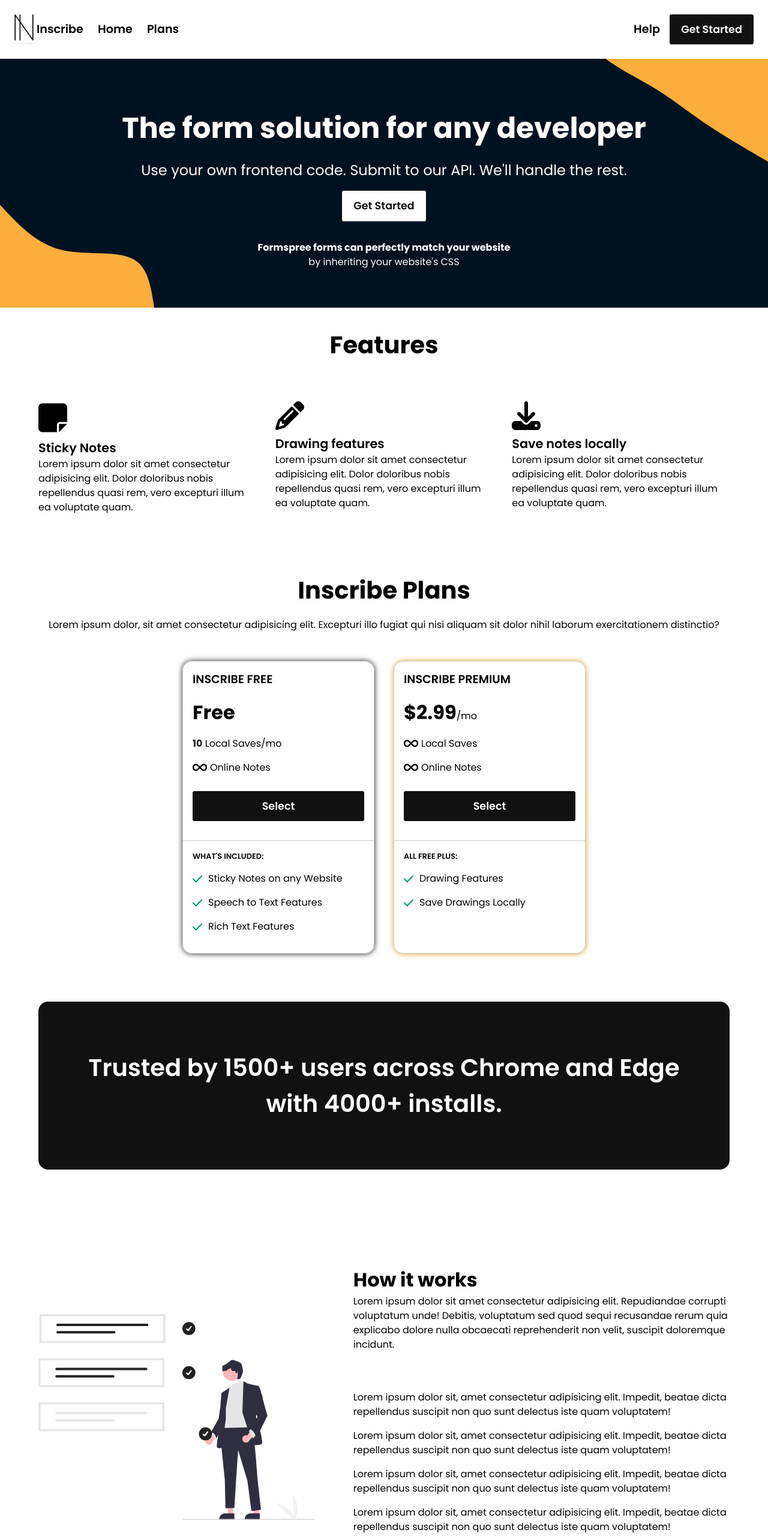
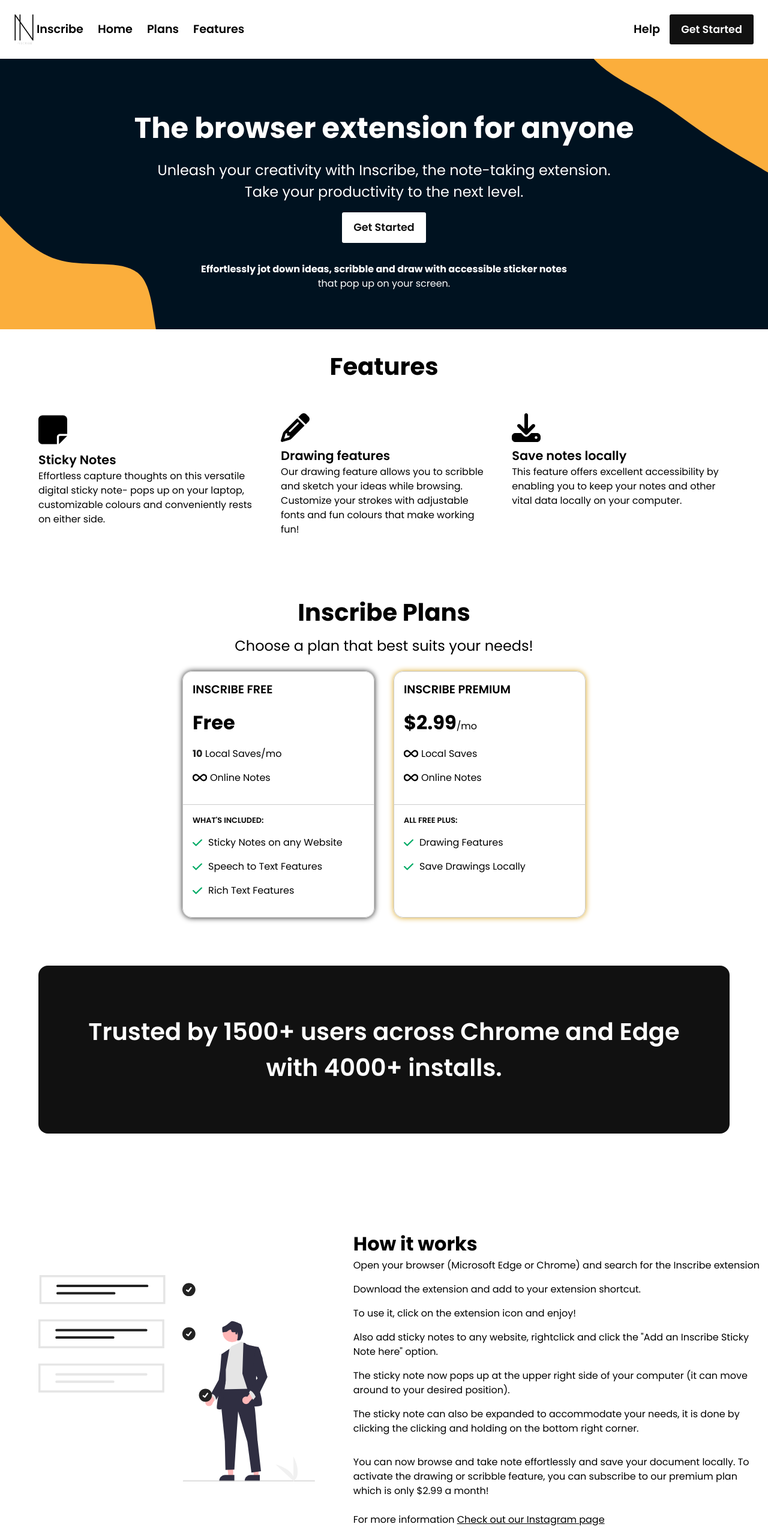
Before and after one commit to mofopeadegoke/Inscribe-Website, a React (Create React App) app in the folder react-app/: page /home in a window 1280 px wide. Shown: the top 2566 px of the page at 60% size. Built offline with nearby package versions, Linux system fonts and the light colour scheme.

Commit message:
Logic of website done

```diff
--- a/react-app/src/App.css
+++ b/react-app/src/App.css
@@ -16,3 +16,8 @@
   max-width: 1500px;
   margin-inline: auto;
 }
+a {
+  color: #000;
+  text-decoration: none;
+  scroll-behavior: smooth;
+}
--- a/react-app/src/components/button.jsx
+++ b/react-app/src/components/button.jsx
@@ -2,7 +2,9 @@
 export default function Button(props) {
     return (
         <>
-            <button className={props.className}>{props.value}</button>
+            <a href={props.url} target="_blank">
+                <button className={props.className}>{props.value}</button>
+            </a>
         </>
     )
 }
--- a/react-app/src/components/nav.jsx
+++ b/react-app/src/components/nav.jsx
@@ -4,7 +4,7 @@
 import Button from "./button";
 import bars from "../images/bars.svg";
 import { useEffect } from "react";
-export default function Navbar() {
+export default function Navbar(props) {
     useEffect(() => {
         const desktopEls = document.querySelectorAll(".onDesktop");
         const mobileEls = document.querySelectorAll(".onMobile");
@@ -46,21 +46,40 @@
             <nav className="navbar">
                 <ul className="left-side">
                     <li className="imgLi"><img src={Logo} alt="The color-inverted form of the Inscribe Logo" /> <span>Inscribe</span></li>
-                    <li className="onDesktop">Home</li>
-                    <li className="onDesktop">Plans</li>
+                    <li className="onDesktop">
+                        <a href="#home">Home</a>
+                    </li>
+                    <li className="onDesktop">
+                        <a href="#plans">Plans</a>
+                    </li>
+                    <li className="onDesktop">
+                        <a href="#features">Features</a>
+                    </li>
                 </ul>
                 <ul className="right-side">
-                    <li className="onDesktop">Help</li>
-                    <li className="onDesktop"><Button className="sc-btn inv-sc-btn" value="Get Started"/></li>
+                    <li className="onDesktop">
+                        <a href="#help">Help</a>
+                    </li>
+                    <li className="onDesktop">
+                        <Button className="sc-btn inv-sc-btn" value="Get Started" url={props.url}/>
+                    </li>
                     <img src={bars} alt="Three black horizontal bars" className="onMobile bar"/>
                 </ul>
             </nav>
             <div className="links">
                 <ul>
-                    <li><a href="#">Home</a></li>
-                    <li><a href="#">Plans</a></li>
-                    <li><a href="#">Help</a></li>
-                    <li><a href="#">Get Started</a></li>
+                    <li>
+                        <a href="#home">Home</a>
+                    </li>
+                    <li>
+                        <a href="#plans">Plans</a>
+                    </li>
+                    <li>
+                        <a href="#help">Help</a>
+                    </li>
+                    <li>
+                        <a href="#">Get Started</a>
+                    </li>
                 </ul>
             </div>
         </>
--- a/react-app/src/pages/home.jsx
+++ b/react-app/src/pages/home.jsx
@@ -1,15 +1,14 @@
-import Navbar from "../components/nav"
+import Navbar from "../components/nav";
 import "../styles/home.css";
 import "../styles/responsive.css";
-import { useEffect } from "react";
+import { useEffect, useState } from "react";
 import Button from "../components/button";
 import stickyNote from "../images/note-sticky.svg";
 import pencil from "../images/pencil.svg";
 import download from "../images/download.svg";
 import infinity from "../images/infinity.svg";
-import check from "../images/check.svg"
-import checkingBoxes from "../images/checkingBoxes.svg";
-import completed from "../images/prjcom.svg"
+import check from "../images/check.svg";
+import completed from "../images/prjcom.svg";
 import Logo from "../images/logoNoBgNPad.png";
 import facebook from "../images/facebookGray.svg";
 import instagram from "../images/instagramGray.svg";
@@ -19,81 +18,178 @@
 import "aos/dist/aos.css";
 
 export default function Home() {
+  const [browserLink, setBrowserLink] = useState("unknown");
+
   useEffect(() => {
-        Aos.init({duration: 1000});
-    }, [])
+    let link,
+      userAgent = navigator.userAgent;
+    if (
+      userAgent.indexOf("Edge") !== -1 ||
+      userAgent.indexOf("MSIE") !== -1 ||
+      userAgent.indexOf("Trident/") !== -1 ||
+      userAgent.indexOf("Edg") !== -1
+    ) {
+      link =
+        "https://microsoftedge.microsoft.com/addons/detail/inscribe/gcobiohplbeljjficipnjpdbpkldkiih";
+    } else {
+      link =
+        "https://chromewebstore.google.com/detail/inscribe/panlmlmoepjbhjdbhpdpgagehojejoio";
+    }
+    setBrowserLink(link);
+    Aos.init({ duration: 1000 });
+  }, []);
   return (
     <>
-            <Navbar />
+      <Navbar url={browserLink} />
       <section>
-                <article className="introSection">
+        <article className="introSection" id="home">
           <article className="content">
-                        <h1 data-aos="fade-down">The form solution for any developer</h1>
-                        <p data-aos="fade-up">Use your own frontend code. Submit to our API. We'll handle the rest.</p>
+            <h1 data-aos="fade-down">The browser extension for anyone</h1>
+            <p data-aos="fade-up">
+              Unleash your creativity with Inscribe, the note-taking extension.{" "}
+              <br /> Take your productivity to the next level.
+            </p>
             <article data-aos="fade-left">
-                            <Button className="sc-btn nrm-sc-btn" value="Get Started"/>
+              <Button
+                className="sc-btn nrm-sc-btn"
+                value="Get Started"
+                url={browserLink}
+              />
             </article>
             <article className="psSection" data-aos="fade-up">
-                            <b>Formspree forms can perfectly match your website</b>
-                            <p>by inheriting your website's CSS</p>
+              <b>
+                Effortlessly jot down ideas, scribble and draw with accessible
+                sticker notes{" "}
+              </b>
+              <p>that pop up on your screen.</p>
             </article>
           </article>
         </article>
       </section>
-            <article className="features">
+      <article className="features" id="features">
         <h2>Features</h2>
         <article className="featuresContainer">
-                    <article className="feature" data-aos={(window.innerWidth <= 1000) ? "fade-right" : "fade-up"}>
+          <article
+            className="feature"
+            data-aos={window.innerWidth <= 1000 ? "fade-right" : "fade-up"}
+          >
             <img src={stickyNote} alt="A sticky note icon" />
             <p className="feahead">Sticky Notes</p>
-                        <p>Lorem ipsum dolor sit amet consectetur adipisicing elit. Dolor doloribus nobis repellendus quasi rem, vero excepturi illum ea voluptate quam.</p>
+            <p>
+              Effortless capture thoughts on this versatile digital sticky note-
+              pops up on your laptop, customizable colours and conveniently
+              rests on either side.{" "}
+            </p>
           </article>
-                    <article className="feature" data-aos={(window.innerWidth <= 1000) ? "fade-left" : "fade-up"}>
+          <article
+            className="feature"
+            data-aos={window.innerWidth <= 1000 ? "fade-left" : "fade-up"}
+          >
             <img src={pencil} alt="A pencil icon" />
             <p className="feahead">Drawing features</p>
-                        <p>Lorem ipsum dolor sit amet consectetur adipisicing elit. Dolor doloribus nobis repellendus quasi rem, vero excepturi illum ea voluptate quam.</p>
+            <p>
+              Our drawing feature allows you to scribble and sketch your ideas
+              while browsing. Customize your strokes with adjustable fonts and
+              fun colours that make working fun!
+            </p>
           </article>
-                    <article className="feature" data-aos={(window.innerWidth <= 1000) ? "fade-right" : "fade-up"}>
+          <article
+            className="feature"
+            data-aos={window.innerWidth <= 1000 ? "fade-right" : "fade-up"}
+          >
             <img src={download} alt="A download icon" />
-                        <p className="feahead" role="heading" aria-roledescription="heading">Save notes locally</p>
-                        <p>Lorem ipsum dolor sit amet consectetur adipisicing elit. Dolor doloribus nobis repellendus quasi rem, vero excepturi illum ea voluptate quam.</p>
+            <p
+              className="feahead"
+              role="heading"
+              aria-roledescription="heading"
+            >
+              Save notes locally
+            </p>
+            <p>
+              This feature offers excellent accessibility by enabling you to
+              keep your notes and other vital data locally on your computer.
+            </p>
           </article>
         </article>
       </article>
-            <article className="plans" data-aos="fade-up">
+      <article className="plans" data-aos="fade-up" id="plans">
         <h2>Inscribe Plans</h2>
-                <p>Lorem ipsum dolor, sit amet consectetur adipisicing elit. Excepturi illo fugiat qui nisi aliquam sit dolor nihil laborum exercitationem distinctio?</p>
+        <p>Choose a plan that best suits your needs! </p>
         <article className="plan-details">
-                    <article className="freePlan" data-aos={(window.innerWidth <= 1000) ? "fade-up" : "fade-right"}>
+          <article
+            className="freePlan"
+            data-aos={window.innerWidth <= 1000 ? "fade-up" : "fade-right"}
+          >
             <article className="priceSection">
-                            <p role="heading" aria-roledescription="heading">Inscribe Free</p>
-                            <p><span className="lg">Free</span></p>
-                            <p><span className="highlight">10</span> Local Saves/mo</p>
-                            <p className="row"><img src={infinity} alt="The infinity symbol" /> Online Notes</p>
-                            <Button className="inv-sc-btn sc-btn" value="Select"/>
+              <p role="heading" aria-roledescription="heading">
+                Inscribe Free
+              </p>
+              <p>
+                <span className="lg">Free</span>
+              </p>
+              <p>
+                <span className="highlight">10</span> Local Saves/mo
+              </p>
+              <p className="row">
+                <img src={infinity} alt="The infinity symbol" /> Online Notes
+              </p>
             </article>
             <article className="whatsIncluded">
-                            <p role="heading" aria-roledescription="heading">WHAT'S INCLUDED: </p>
+              <p role="heading" aria-roledescription="heading">
+                WHAT'S INCLUDED:{" "}
+              </p>
               <ul>
-                                <li> <img src={check} alt="A green check symbol" />Sticky Notes on any Website</li>
-                                <li> <img src={check} alt="A green check symbol" />Speech to Text Features</li>
-                                <li> <img src={check} alt="A green check symbol" />Rich Text Features</li>
+                <li>
+                  {" "}
+                  <img src={check} alt="A green check symbol" />
+                  Sticky Notes on any Website
+                </li>
+                <li>
+                  {" "}
+                  <img src={check} alt="A green check symbol" />
+                  Speech to Text Features
+                </li>
+                <li>
+                  {" "}
+                  <img src={check} alt="A green check symbol" />
+                  Rich Text Features
+                </li>
               </ul>
             </article>
           </article>
-                    <article className="premiumPlan" data-aos={(window.innerWidth <= 1000) ? "fade-up" : "fade-left"}>
+          <article
+            className="premiumPlan"
+            data-aos={window.innerWidth <= 1000 ? "fade-up" : "fade-left"}
+          >
             <article className="priceSection">
-                            <p role="heading" aria-roledescription="heading">Inscribe Premium</p>
-                            <p><span className="lg">$2.99</span>/mo</p>
-                            <p className="row"><img src={infinity} alt="The infinity symbol" /> Local Saves</p>
-                            <p className="row"><img src={infinity} alt="The infinity symbol" /> Online Notes</p>
-                            <Button className="inv-sc-btn sc-btn" value="Select"/>
+              <p role="heading" aria-roledescription="heading">
+                Inscribe Premium
+              </p>
+              <p>
+                <span className="lg">$2.99</span>/mo
+              </p>
+              <p className="row">
+                <img src={infinity} alt="The infinity symbol" /> Local Saves
+              </p>
+              <p className="row">
+                <img src={infinity} alt="The infinity symbol" /> Online Notes
+              </p>
             </article>
             <article className="whatsIncluded">
-                            <p role="heading" aria-roledescription="heading">ALL FREE PLUS: </p>
+              <p role="heading" aria-roledescription="heading">
+                ALL FREE PLUS:{" "}
+              </p>
               <ul>
-                                <li> <img src={check} alt="A green check symbol" />Drawing Features</li>
-                                <li> <img src={check} alt="A green check symbol" />Save Drawings Locally</li>
+                <li>
+                  {" "}
+                  <img src={check} alt="A green check symbol" />
+                  Drawing Features
+                </li>
+                <li>
+                  {" "}
+                  <img src={check} alt="A green check symbol" />
+                  Save Drawings Locally
+                </li>
               </ul>
             </article>
           </article>
@@ -101,36 +197,78 @@
       </article>
       <article className="trustedSection" data-aos="flip-left">
         <article className="container">
-                    <p>Trusted by 1500+ users across Chrome and Edge with 4000+ installs.</p>
+          <p>
+            Trusted by 1500+ users across Chrome and Edge with 4000+ installs.
+          </p>
         </article>
       </article>
-            <article className="howItWorks">
-                <img src={completed} alt="An illustraions of a person chechong boxes" data-aos="fade-right"/>
+      <article className="howItWorks" id="how">
+        <img
+          src={completed}
+          alt="An illustraions of a person chechong boxes"
+          data-aos="fade-right"
+        />
         <article className="content" data-aos="fade-left">
           <h2>How it works</h2>
-                    <p>Lorem ipsum dolor sit amet consectetur adipisicing elit. Repudiandae corrupti voluptatum unde! Debitis, voluptatum sed quod sequi recusandae rerum quia explicabo dolore nulla obcaecati reprehenderit non velit, suscipit doloremque incidunt.</p>
           <ul>
-                        <li>Lorem ipsum dolor sit, amet consectetur adipisicing elit. Impedit, beatae dicta repellendus suscipit non quo sunt delectus iste quam voluptatem!</li>
-                        <li>Lorem ipsum dolor sit, amet consectetur adipisicing elit. Impedit, beatae dicta repellendus suscipit non quo sunt delectus iste quam voluptatem!</li>
-                        <li>Lorem ipsum dolor sit, amet consectetur adipisicing elit. Impedit, beatae dicta repellendus suscipit non quo sunt delectus iste quam voluptatem!</li>
-                        <li>Lorem ipsum dolor sit, amet consectetur adipisicing elit. Impedit, beatae dicta repellendus suscipit non quo sunt delectus iste quam voluptatem!</li>
+            <li>
+              Open your browser (Microsoft Edge or Chrome) and search for the
+              Inscribe extension{" "}
+            </li>
+            <li>Download the extension and add to your extension shortcut.</li>
+            <li> To use it, click on the extension icon and enjoy!</li>
+            <li>
+              Also add sticky notes to any website, rightclick and click the
+              "Add an Inscribe Sticky Note here" option.
+            </li>
+            <li>
+              The sticky note now pops up at the upper right side of your
+              computer (it can move around to your desired position).
+            </li>
+            <li>
+              The sticky note can also be expanded to accommodate your needs, it
+              is done by clicking the clicking and holding on the bottom right
+              corner.
+            </li>
           </ul>
-                    <p>For more information <a href="#">Check out our Instagram page</a></p>
+          <p>
+            You can now browse and take note effortlessly and save your document
+            locally. To activate the drawing or scribble feature, you can
+            subscribe to our premium plan which is only $2.99 a month!
+            <br />
+            <br />
+            For more information{" "}
+            <a href="https://www.instagram.com/inscribe.ext/" target="_blank">
+              Check out our Instagram page
+            </a>
+          </p>
         </article>
       </article>
-            <article className="helpSection" data-aos="fade-up">
+      <article className="helpSection" data-aos="fade-up" id="help">
         <article className="socialLinks">
           <img src={Logo} alt="Inscribe Logo" />
-                    <h2>Lorem ipsum dolor sit amet consectetur adipisicing elit. A, tempora!</h2>
+          <h2>
+            Unleash your creativity with Inscribe. Take your productivity to the
+            next level.
+          </h2>
           <article className="row">
-                        <a href="#">
+            <a
+              href="https://www.facebook.com/profile.php?id=61556646921708"
+              target="_blank"
+            >
               <img src={facebook} alt="The gray version of the facebook icon" />
             </a>
-                        <a href="#">
-                            <img src={xTwitter} alt="The gray version of the X(Twitter) icon" />
+            <a href="https://twitter.com/inscribeExt" target="_blank">
+              <img
+                src={xTwitter}
+                alt="The gray version of the X(Twitter) icon"
+              />
             </a>
-                        <a href="#">
-                            <img src={instagram} alt="The gray version of the instagram icon" />
+            <a href="https://www.instagram.com/inscribe.ext/" target="_blank">
+              <img
+                src={instagram}
+                alt="The gray version of the instagram icon"
+              />
             </a>
           </article>
         </article>
@@ -138,32 +276,34 @@
           <h3>COMPANY</h3>
           <ul>
             <li>
-                            <a href="#">
-                                How it works
-                            </a>
+              <a href="#how">How it works</a>
             </li>
             <li>
-                            <a href="#">
-                                Plans
-                            </a>
+              <a href="#plans">Plans</a>
             </li>
-                        <li>
-                            <a href="#">
-                                Tutorials
-                            </a>
-                        </li>
-
           </ul>
         </article>
         <article className="contactUs">
           <h3>Contact Us</h3>
-                    <p>For further inquiries reach out to us on our socials or email us at inscribeext@gmail </p>
+          <p>
+            For further inquiries reach out to us on our socials or email us at
+            inscribeext@gmail{" "}
+          </p>
         </article>
       </article>
       <footer>
         <p>&copy; 2024 Incribe inc.</p>
-                <a href="#">Privacy Policy</a>
+        <div className="left">
+          <a href="https://shorturl.at/kpwx7" target="_blank">
+            Privacy Policy
+          </a>
+          <Button
+            className="sc-btn nrm-sc-btn"
+            value="Get Started"
+            url={browserLink}
+          />
+        </div>
       </footer>
     </>
-    )
+  );
 }
--- a/react-app/src/styles/home.css
+++ b/react-app/src/styles/home.css
@@ -36,7 +36,6 @@
 article.features h2, article.plans h2 {
     font-size: 2.5rem;
     text-align: center;
-    margin-bottom: 1rem;
 }
 .features .featuresContainer {
     display: grid;
@@ -57,6 +56,8 @@
 }
 article.plans > p {
     text-align: center;
+    font-size: 1.5rem;
+    margin-block: 0.5rem;
 }
 article.plans img {
     width: 1.5rem;
@@ -67,7 +68,7 @@
     grid-template-rows: auto;
     justify-content: center;
     column-gap: 2rem;
-    margin-top: 3rem;
+    margin-top: 1.5rem;
 }
 article.plans .plan-details > article {
     border: 1px solid #ccc;
@@ -161,8 +162,10 @@
 article.howItWorks h2 {
     font-size: 2rem;
 }
+article.howItWorks a {
+    text-decoration: underline;
+}
 article.howItWorks ul {
-    margin-top: 4rem;
     margin-bottom: 2rem;
     list-style: none;
     display: flex;
@@ -212,8 +215,15 @@
     display: flex;
     flex-direction: row;
     justify-content: space-between;
+    align-items: center;
     padding: 2rem;
 }
 footer a {
     color: #fff;
 }
+footer div {
+    display: inline-flex;
+    flex-direction: row;
+    align-items: center;
+    column-gap: 2rem;
+}
```
Lines whose indentation alone changed are shown as unchanged.
